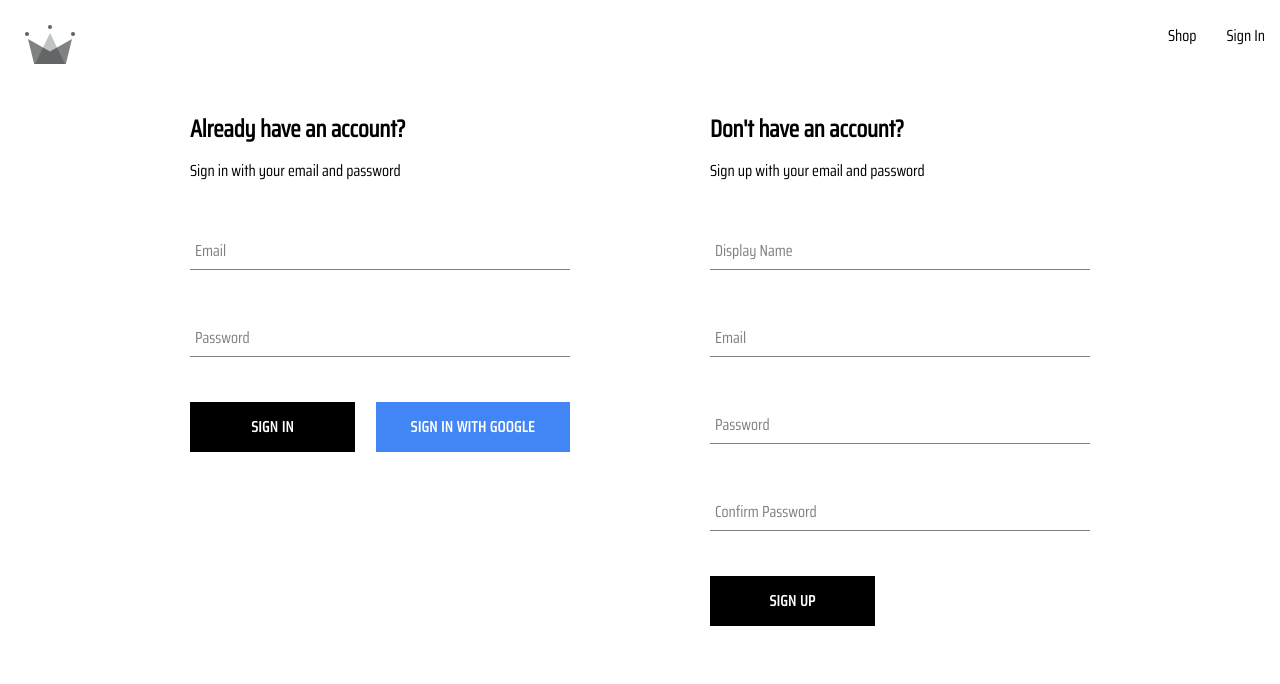
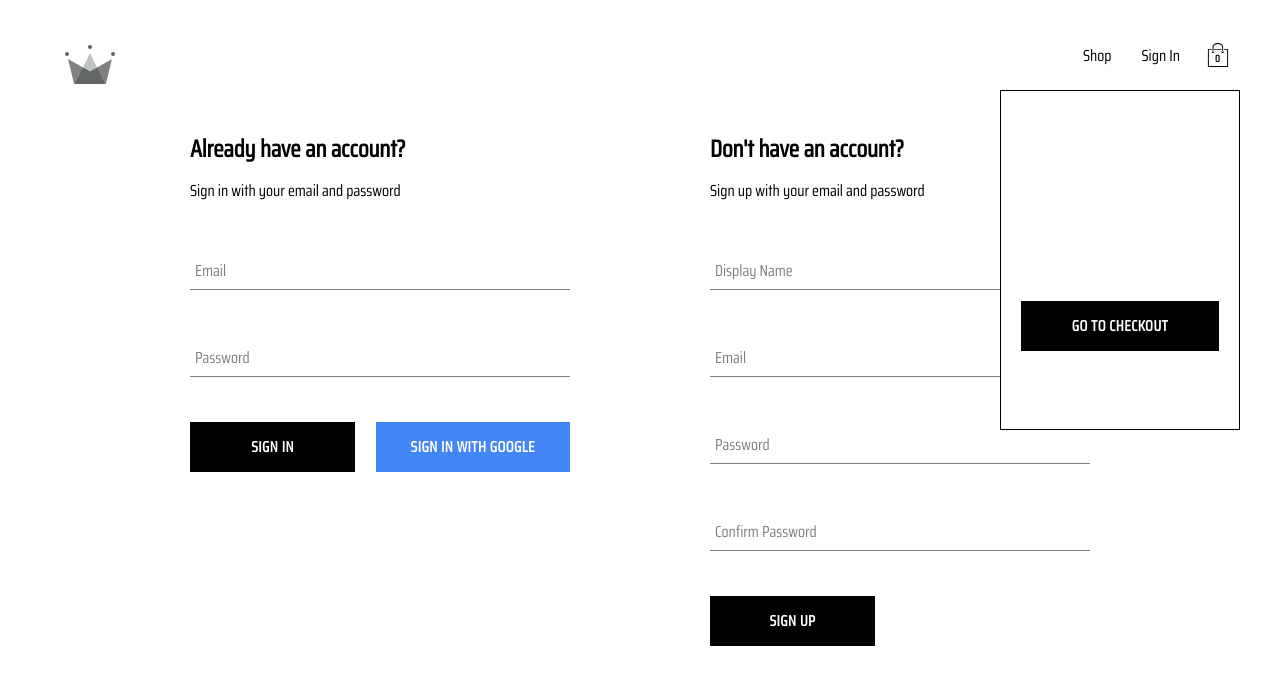
Before and after one commit to ZhangMYihua/crwn-clothing-v2, a React (Create React App) app: page /auth in a window 1280 px wide. Shown: the top 684 px of the page. Built offline with nearby package versions, Linux system fonts and the light colour scheme; no server answers.

Commit message:
started cart dropdown component

```diff
--- /dev/null
+++ b/src/components/cart-dropdown/CartDropdown.jsx
@@ -0,0 +1,12 @@
+import './cart-dropdown.scss'
+import { Button } from '../button/Button'
+
+export const CartDropdown = () => {
+  return (
+    <div className='cart-dropdown-container'>
+      <div className='cart-items'>
+        <Button>Go to checkout</Button>
+      </div>
+    </div>
+  )
+}
--- /dev/null
+++ b/src/components/cart-dropdown/cart-dropdown.scss
@@ -0,0 +1,30 @@
+.cart-dropdown-container {
+  position: absolute;
+  width: 240px;
+  height: 340px;
+  display: flex;
+  flex-direction: column;
+  padding: 20px;
+  border: 1px solid black;
+  background-color: white;
+  top: 90px;
+  right: 40px;
+  z-index: 5;
+
+  .empty-message {
+    font-size: 18px;
+    margin: 50px auto;
+  }
+
+  .cart-items {
+    height: 240px;
+    display: flex;
+    flex-direction: column;
+    overflow: scroll;
+  }
+
+  button {
+    margin-top: auto;
+    // margin-top: 250px;
+  }
+}
--- /dev/null
+++ b/src/components/cart-icon/CartIcon.jsx
@@ -0,0 +1,12 @@
+import { ReactComponent as ShoppingIcon } from '../../assets/shopping-bag.svg'
+
+import './cart-icon.scss'
+
+export const CartIcon = () => {
+  return (
+    <div className='cart-icon-container' >
+      <ShoppingIcon className='shopping-icon'  />
+      <span className='item-count'  >0</span>
+    </div>
+  )
+}
--- /dev/null
+++ b/src/components/cart-icon/cart-icon.scss
@@ -0,0 +1,21 @@
+.cart-icon-container {
+  width: 45px;
+  height: 45px;
+  position: relative;
+  display: flex;
+  align-items: center;
+  justify-content: center;
+  cursor: pointer;
+
+  .shopping-icon {
+    width: 24px;
+    height: 24px;
+  }
+
+  .item-count {
+    position: absolute;
+    font-size: 10px;
+    font-weight: bold;
+    bottom: 12px;
+  }
+}
--- /dev/null
+++ b/src/components/product-card/ProductCard.jsx
@@ -0,0 +1,16 @@
+import { Button } from '../button/Button'
+import './product-card.scss'
+
+export const ProductCard = ({product}) => {
+  const {name, price, imageUrl} = product;
+  return (
+    <div className='product-card-container'>
+      <img src={imageUrl} alt={name}/>
+      <div className='footer' >
+        <span className='name' >{name}</span>
+        <span className='price' >{price}</span>
+      </div>
+      <Button buttonType="inverted" >Add to cart</Button>
+    </div>
+  )
+}
--- /dev/null
+++ b/src/components/product-card/product-card.scss
@@ -0,0 +1,51 @@
+.product-card-container {
+  width: 100%;
+  display: flex;
+  flex-direction: column;
+  height: 350px;
+  align-items: center;
+  position: relative;
+
+  img {
+    width: 100%;
+    height: 95%;
+    object-fit: cover;
+    margin-bottom: 5px;
+  }
+
+  button {
+    width: 80%;
+    opacity: 0.7;
+    position: absolute;
+    top: 255px;
+    display: none;
+  }
+
+  &:hover {
+    img {
+      opacity: 0.8;
+    }
+
+    button {
+      opacity: 0.85;
+      display: flex;
+    }
+  }
+
+  .footer {
+    width: 100%;
+    height: 5%;
+    display: flex;
+    justify-content: space-between;
+    font-size: 18px;
+
+    .name {
+      width: 90%;
+      margin-bottom: 15px;
+    }
+
+    .price {
+      width: 10%;
+    }
+  }
+}
--- a/src/index.scss
+++ b/src/index.scss
@@ -1,5 +1,6 @@
 body {
   margin: 0;
+  padding: 20px 40px;
   font-family: 'Saira Condensed', sans-serif;
   -webkit-font-smoothing: antialiased;
   -moz-osx-font-smoothing: grayscale;
--- a/src/routes/nav/Nav.jsx
+++ b/src/routes/nav/Nav.jsx
@@ -4,11 +4,12 @@
 import { useContext } from "react";
 import { UserContext } from "../../contexts/UserContext";
 import { signOutUser } from "../../utils/firebase/firebase";
+import { CartIcon } from "../../components/cart-icon/CartIcon";
+import { CartDropdown } from "../../components/cart-dropdown/CartDropdown";
 
 export const Nav = () => {
   // useContext rerenders the component whenever a value inside its context is updated
   const {currentUser} = useContext(UserContext)
-
 
 
   return (
@@ -21,13 +22,16 @@
           <Link className='nav-link' to='/shop'>
             Shop
           </Link>
+
           { currentUser ? (
             <span className="nav-link" onClick={signOutUser} >Sign Out</span> )
             : (<Link className='nav-link' to='/auth'>
             Sign In
           </Link>)
           }
+          <CartIcon/>
         </div>
+        <CartDropdown/>
       </div>
       <Outlet />
     </>
--- a/src/routes/shop/Shop.jsx
+++ b/src/routes/shop/Shop.jsx
@@ -1,14 +1,14 @@
 import { useContext } from "react";
 import { ProductsContext } from "../../contexts/ProductsContext";
+import { ProductCard } from "../../components/product-card/ProductCard";
+import './shop.scss'
 
 export const Shop = () => {
   const {products} = useContext(ProductsContext)
   return (
-    <div>
-      {products.map( ({id, name}) => (
-        <div key={id}>
-          <h1>{name}</h1>
-        </div>
+    <div className="products-container" >
+      {products.map( (product) => (
+        <ProductCard key={product.id} product={product} />
       ))}
     </div>
   )
--- /dev/null
+++ b/src/routes/shop/shop.scss
@@ -0,0 +1,6 @@
+.products-container {
+  display: grid;
+  grid-template-columns: repeat(4, 1fr);
+  column-gap: 10px;
+  row-gap: 50px;
+}
```
Also changed, not shown: src/assets/shopping-bag.svg (added).
